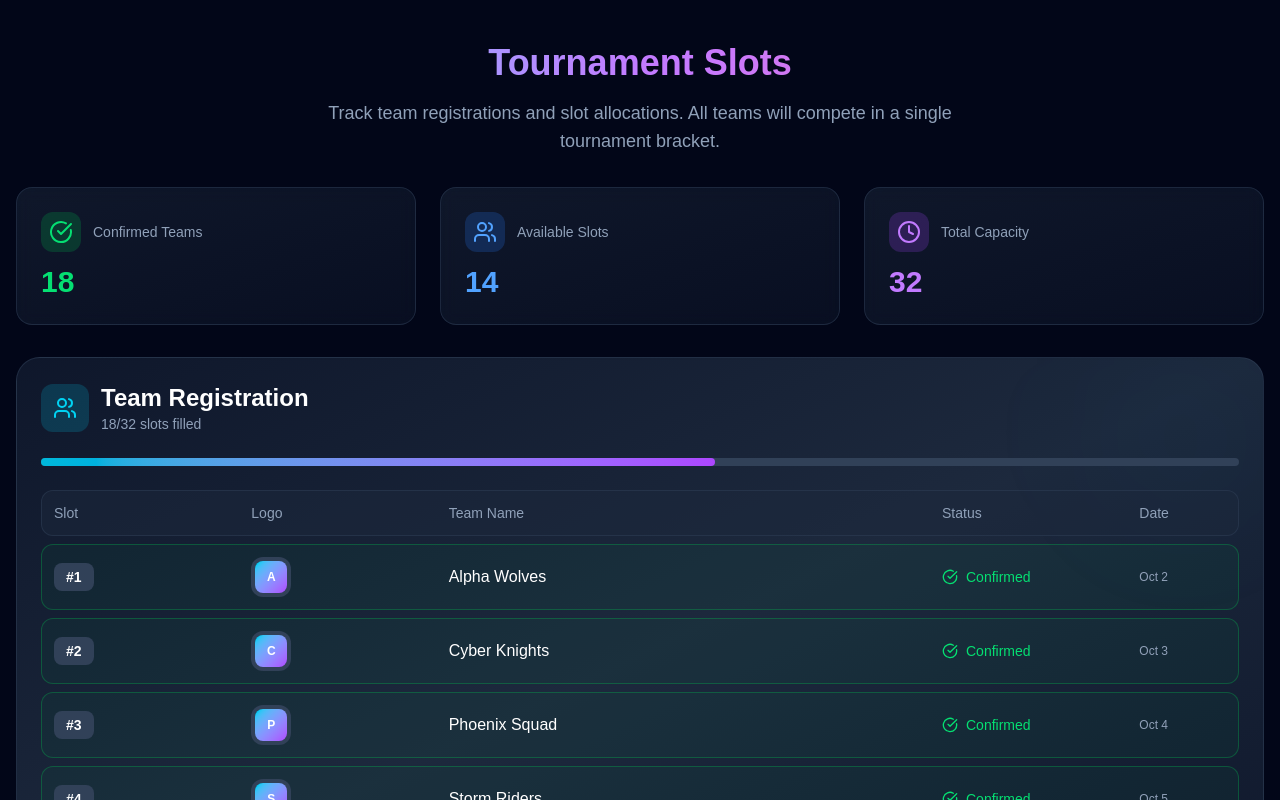
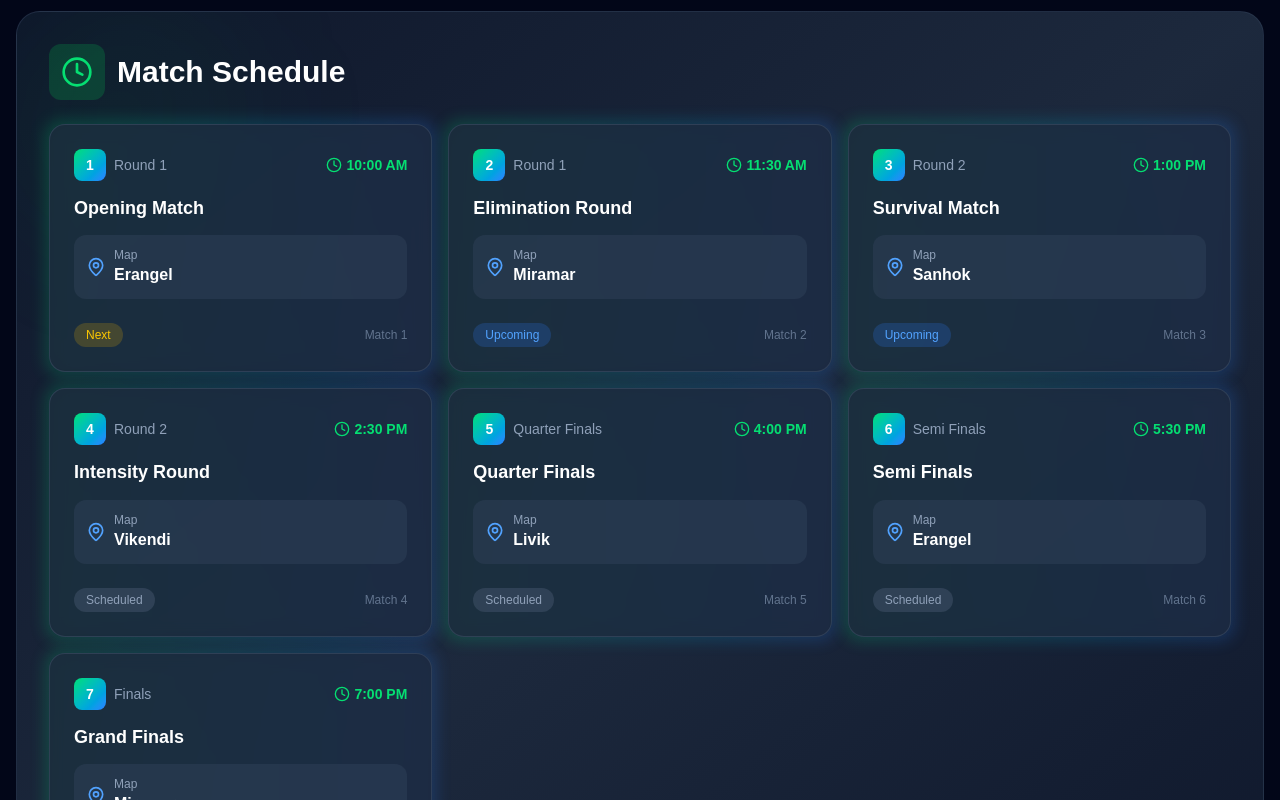
Before and after one commit to pramodlaha08/stream-nepal, a Next.js app: page /tournaments/pmwc in a window 1280 px wide. Shown: the part 2180-2980 px from the top of the page. Built offline with nearby package versions, Linux system fonts and the light colour scheme.

Commit message:
feat(Tournament): add match schedule feature with responsive design and status indicators

```diff
--- a/src/components/TournamentDetails.tsx
+++ b/src/components/TournamentDetails.tsx
@@ -1,7 +1,15 @@
 "use client";
 
 import { Tournament } from "@/data/tournaments";
-import { Trophy, Calendar, Shield, Zap, ExternalLink } from "lucide-react";
+import {
+  Trophy,
+  Calendar,
+  Shield,
+  Zap,
+  ExternalLink,
+  MapPin,
+  Clock,
+} from "lucide-react";
 import Image from "next/image";
 
 interface TournamentDetailsProps {
@@ -284,6 +292,106 @@ export default function TournamentDetails({
           </div>
         </div>
       </div>
+
+      {/* Match Schedule */}
+      {tournament.matchSchedule && tournament.matchSchedule.length > 0 && (
+        <div className="bg-gradient-to-br from-slate-900 via-slate-800 to-slate-900 rounded-3xl p-8 border border-slate-700/50 relative overflow-hidden">
+          <div className="absolute top-0 left-0 w-64 h-64 bg-gradient-to-br from-green-500/10 to-transparent rounded-full blur-3xl"></div>
+
+          <div className="relative">
+            <div className="flex items-center gap-3 mb-6">
+              <div className="p-3 bg-green-500/20 rounded-xl">
+                <Clock className="w-8 h-8 text-green-400" />
+              </div>
+              <h2 className="text-3xl font-bold text-white">Match Schedule</h2>
+            </div>
+
+            <div className="grid grid-cols-1 md:grid-cols-2 lg:grid-cols-3 gap-4">
+              {tournament.matchSchedule.map((match, index) => (
+                <div key={match.matchNumber} className="group relative">
+                  <div className="absolute -inset-1 bg-gradient-to-r from-green-400 to-blue-500 rounded-2xl blur opacity-20 group-hover:opacity-40 transition duration-300"></div>
+                  <div className="relative bg-slate-800/80 p-6 rounded-2xl border border-slate-600/50 backdrop-blur-sm">
+                    <div className="space-y-4">
+                      {/* Match Header */}
+                      <div className="flex items-center justify-between">
+                        <div className="flex items-center gap-2">
+                          <div className="w-8 h-8 bg-gradient-to-br from-green-400 to-blue-500 rounded-lg flex items-center justify-center text-white text-sm font-bold">
+                            {match.matchNumber}
+                          </div>
+                          <span className="text-slate-400 text-sm font-medium">
+                            {match.round}
+                          </span>
+                        </div>
+                        <div className="flex items-center gap-1 text-green-400">
+                          <Clock className="w-4 h-4" />
+                          <span className="text-sm font-semibold">
+                            {match.time}
+                          </span>
+                        </div>
+                      </div>
+
+                      {/* Match Name */}
+                      <div>
+                        <h3 className="text-white font-bold text-lg leading-tight">
+                          {match.matchName}
+                        </h3>
+                      </div>
+
+                      {/* Map Info */}
+                      <div className="flex items-center gap-2 p-3 bg-slate-700/50 rounded-xl">
+                        <MapPin className="w-5 h-5 text-blue-400" />
+                        <div>
+                          <div className="text-slate-400 text-xs">Map</div>
+                          <div className="text-white font-semibold">
+                            {match.map}
+                          </div>
+                        </div>
+                      </div>
+
+                      {/* Match Status Indicator */}
+                      <div className="flex items-center justify-between pt-2">
+                        <span
+                          className={`px-3 py-1 rounded-full text-xs font-medium ${
+                            index === 0
+                              ? "bg-yellow-500/20 text-yellow-400"
+                              : index <= 2
+                              ? "bg-blue-500/20 text-blue-400"
+                              : "bg-slate-600/50 text-slate-400"
+                          }`}
+                        >
+                          {index === 0
+                            ? "Next"
+                            : index <= 2
+                            ? "Upcoming"
+                            : "Scheduled"}
+                        </span>
+                        <div className="text-slate-500 text-xs">
+                          Match {match.matchNumber}
+                        </div>
+                      </div>
+                    </div>
+                  </div>
+                </div>
+              ))}
+            </div>
+
+            {/* Schedule Notes */}
+            <div className="mt-8 p-4 bg-slate-800/30 rounded-xl border border-slate-700/30">
+              <div className="flex items-start gap-3">
+                <div className="p-1 bg-blue-500/20 rounded">
+                  <Calendar className="w-4 h-4 text-blue-400" />
+                </div>
+                <div className="text-sm text-slate-400">
+                  <strong className="text-white">Note:</strong> All times are in
+                  local timezone. Schedule may be subject to change based on
+                  tournament progress. Follow our official channels for
+                  real-time updates.
+                </div>
+              </div>
+            </div>
+          </div>
+        </div>
+      )}
     </div>
   );
 }
--- a/src/data/tournaments.ts
+++ b/src/data/tournaments.ts
@@ -38,6 +38,13 @@ export interface Tournament {
     name: string;
     logo: string;
     website: string;
+  }[];
+  matchSchedule?: {
+    matchNumber: number;
+    matchName: string;
+    time: string;
+    map: string;
+    round: string;
   }[];
 }
 
@@ -117,6 +124,57 @@ export const pmwcTournament: Tournament = {
       name: "Esports Arena",
       logo: "/sponsors/esports-arena.png",
       website: "https://esportsarena.com",
+    },
+  ],
+  matchSchedule: [
+    {
+      matchNumber: 1,
+      matchName: "Opening Match",
+      time: "10:00 AM",
+      map: "Erangel",
+      round: "Round 1",
+    },
+    {
+      matchNumber: 2,
+      matchName: "Elimination Round",
+      time: "11:30 AM",
+      map: "Miramar",
+      round: "Round 1",
+    },
+    {
+      matchNumber: 3,
+      matchName: "Survival Match",
+      time: "1:00 PM",
+      map: "Sanhok",
+      round: "Round 2",
+    },
+    {
+      matchNumber: 4,
+      matchName: "Intensity Round",
+      time: "2:30 PM",
+      map: "Vikendi",
+      round: "Round 2",
+    },
+    {
+      matchNumber: 5,
+      matchName: "Quarter Finals",
+      time: "4:00 PM",
+      map: "Livik",
+      round: "Quarter Finals",
+    },
+    {
+      matchNumber: 6,
+      matchName: "Semi Finals",
+      time: "5:30 PM",
+      map: "Erangel",
+      round: "Semi Finals",
+    },
+    {
+      matchNumber: 7,
+      matchName: "Grand Finals",
+      time: "7:00 PM",
+      map: "Miramar",
+      round: "Finals",
     },
   ],
 };
```
Also changed, not shown: 1 other file (tests, documents, lock files or other folders).
